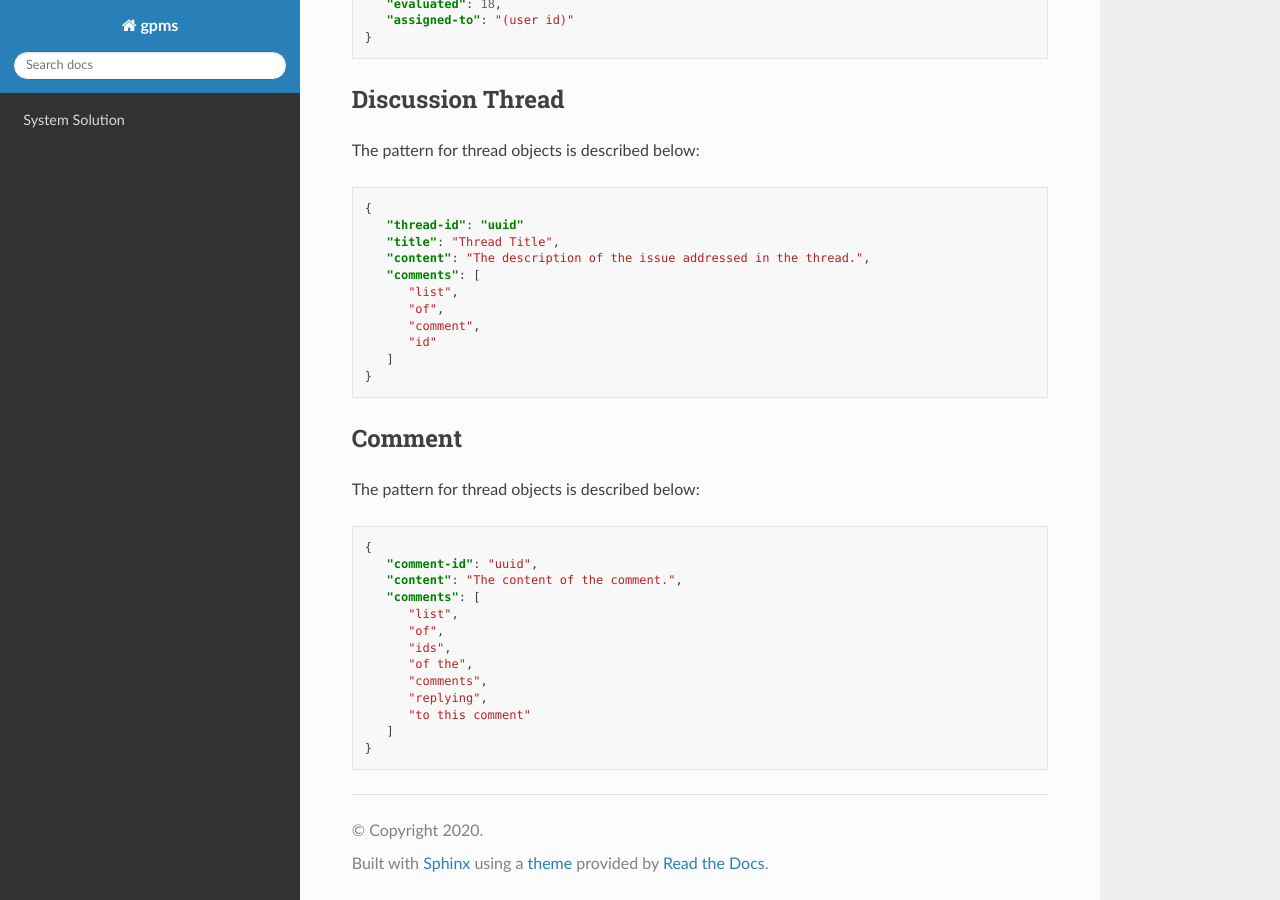
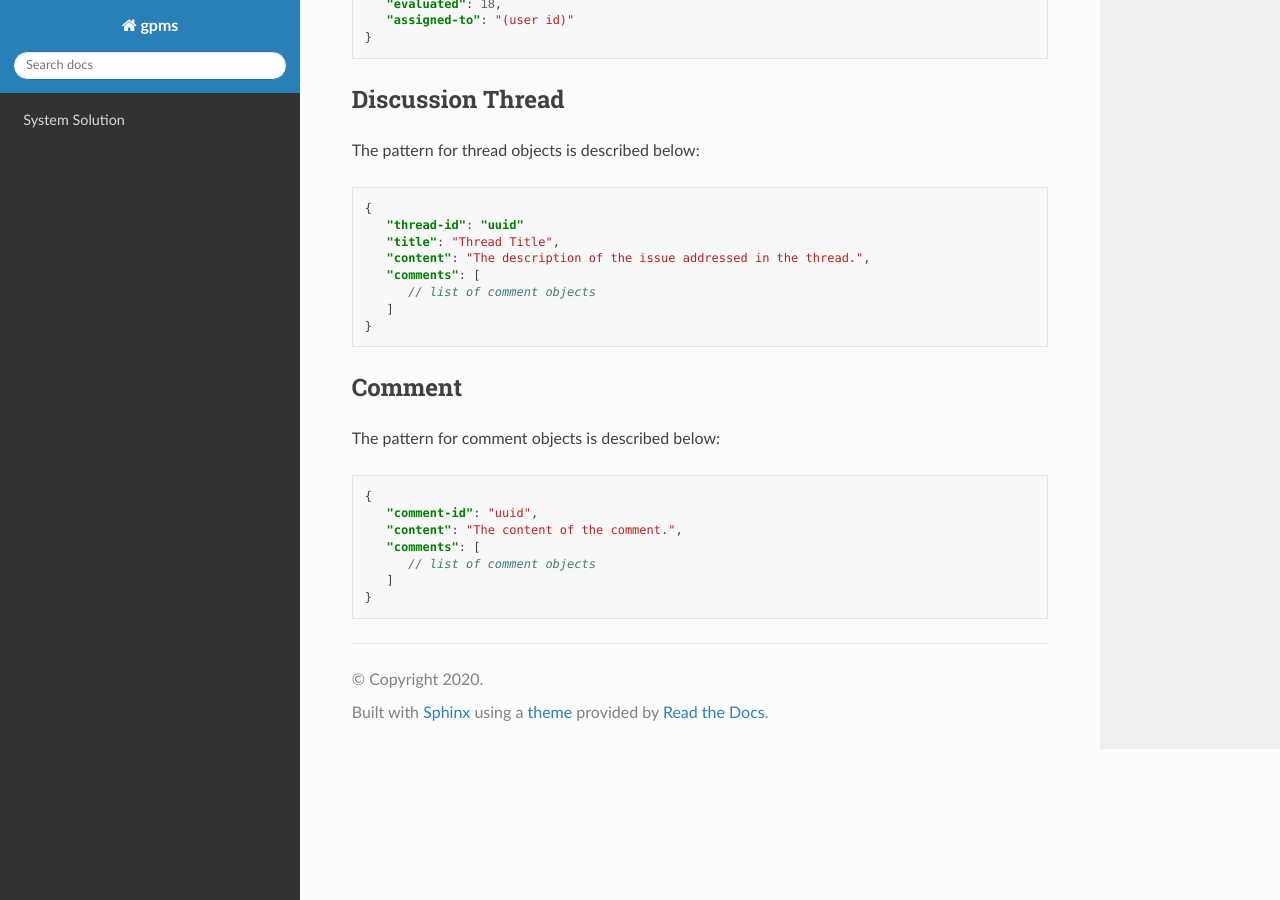
Before and after one commit to Huy-Ngo/acanban, a Sphinx documentation site: the page built from docs/source/solution/database.rst, in a window 1280 px wide and 900 px high, scrolled down 1458 px. Built offline with Sphinx 7.4.7 and the Read the Docs theme 2.0.0, drawn with Linux system fonts in a browser that asks for light colours; pages that are not in the unit, such as notebooks, are missing from menus.

Commit message:
Edit the structure for the discussion thread.
The discussion thread now contains full discussion forest.
This allows faster access for the discussion comments.

```diff
--- a/docs/source/solution/database.rst
+++ b/docs/source/solution/database.rst
@@ -87,17 +87,14 @@ The pattern for thread objects is described below:
       "title": "Thread Title",
       "content": "The description of the issue addressed in the thread.",
       "comments": [
-         "list",
-         "of",
-         "comment",
-         "id"
+         // list of comment objects
       ]
    }
 
 Comment
 -------
 
-The pattern for thread objects is described below:
+The pattern for comment objects is described below:
 
 .. code-block:: json
 
@@ -105,12 +102,6 @@ The pattern for thread objects is described below:
       "comment-id": "uuid",
       "content": "The content of the comment.",
       "comments": [
-         "list",
-         "of",
-         "ids",
-         "of the",
-         "comments",
-         "replying",
-         "to this comment"
+         // list of comment objects
       ]
    }
```
